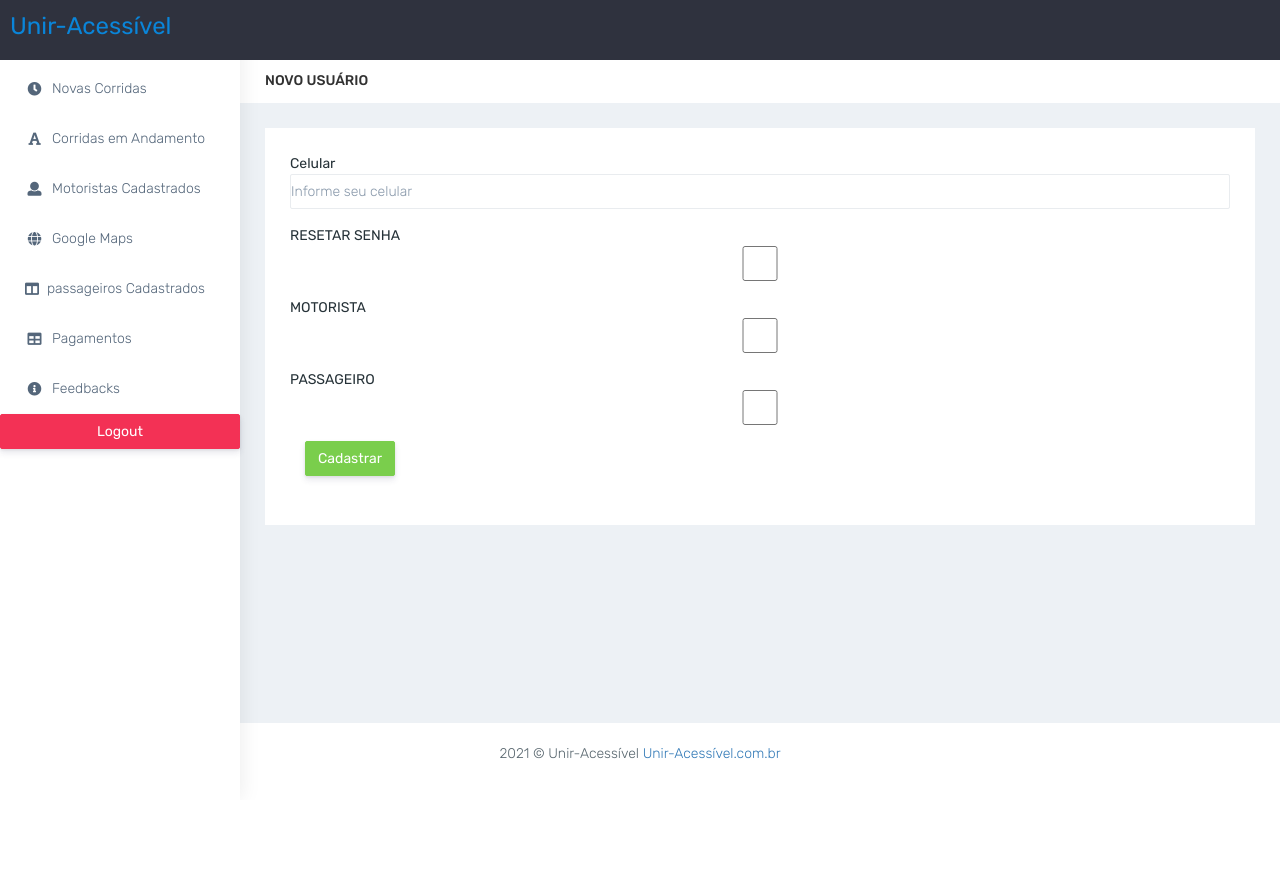
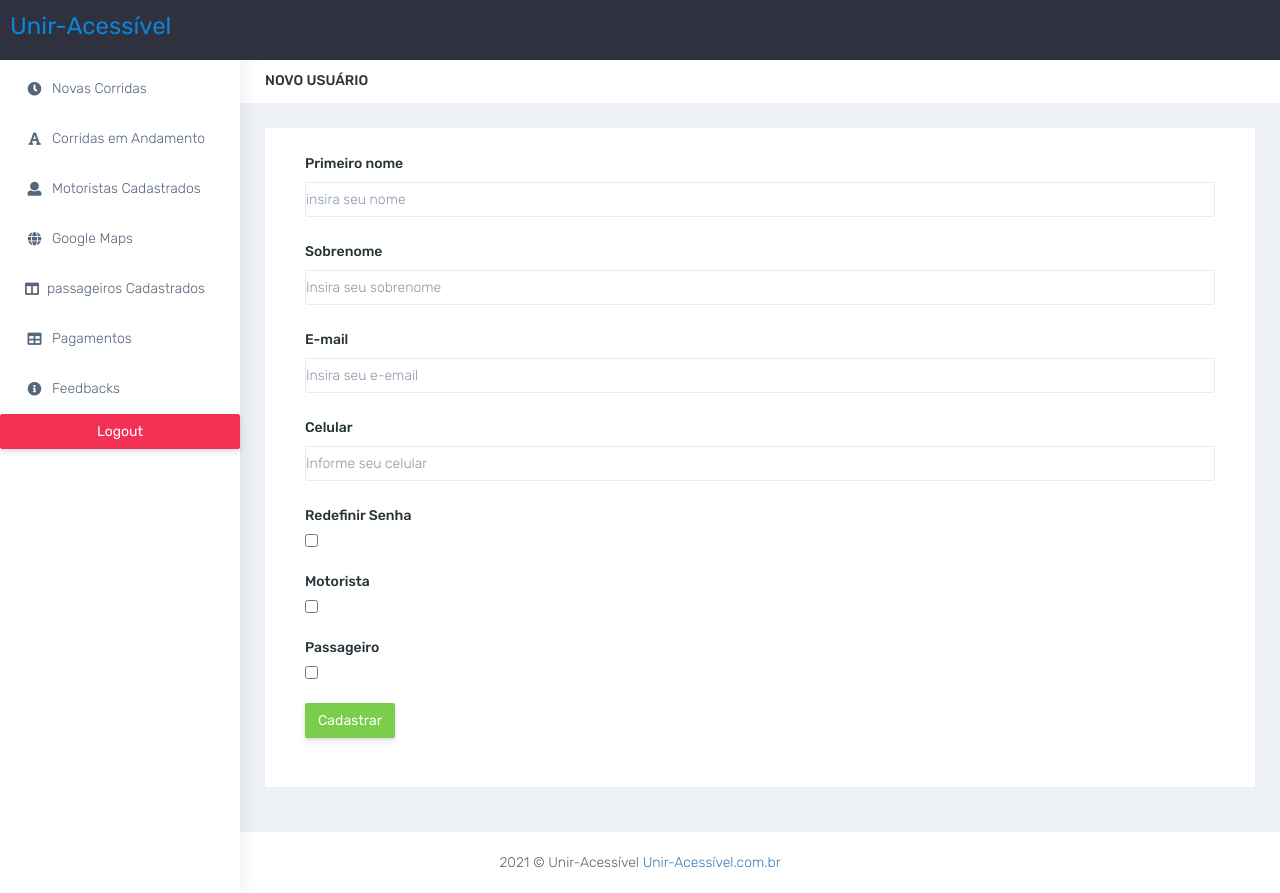
Before and after one commit to ailvaanderson13/unir-dev, a Django app: page /user/new/user/ in a window 1280 px wide. Before the commit the page ends 759 px from the top, so only its background shows below. Run offline with Django 3.2, Linux system fonts and the light colour scheme; a user stored in the database is signed in; parts of the project's set-up code (start-up, migrations or seed data) failed here and were passed over; some libraries are stand-ins or nearby versions.

Commit message:
cadastro de Usuários

```diff
--- a/apps/user/forms.py
+++ b/apps/user/forms.py
@@ -3,6 +3,33 @@ from .models import User
 
 
 class UserForm(forms.ModelForm):
+    first_name = forms.CharField(
+        label='Primeiro nome',
+        widget=forms.TextInput(
+            attrs={
+                'class': 'form-control', 'placeholder': 'insira seu nome'
+            }
+        )
+    )
+
+    last_name = forms.CharField(
+        label='Sobrenome',
+        widget=forms.TextInput(
+            attrs={
+                'class': 'form-control', 'placeholder': 'Insira seu sobrenome'
+            }
+        )
+    )
+
+    email = forms.CharField(
+        label='E-mail',
+        widget=forms.TextInput(
+            attrs={
+                'class': 'form-control', 'placeholder': 'Insira seu e-email'
+            }
+        )
+    )
+
     celular = forms.CharField(
         required=True,
         label='Celular',
@@ -21,6 +48,33 @@ class UserForm(forms.ModelForm):
 
 
 class UserAdminForm(forms.ModelForm):
+    first_name = forms.CharField(
+        label='Primeiro nome',
+        widget=forms.TextInput(
+            attrs={
+                'class': 'form-control', 'placeholder': 'insira seu nome'
+            }
+        )
+    )
+
+    last_name = forms.CharField(
+        label='Sobrenome',
+        widget=forms.TextInput(
+            attrs={
+                'class': 'form-control', 'placeholder': 'Insira seu sobrenome'
+            }
+        )
+    )
+
+    email = forms.CharField(
+        label='E-mail',
+        widget=forms.TextInput(
+            attrs={
+                'class': 'form-control', 'placeholder': 'Insira seu e-email'
+            }
+        )
+    )
+
     celular = forms.CharField(
         required=False,
         label='Celular',
@@ -33,30 +87,30 @@ class UserAdminForm(forms.ModelForm):
 
     reset_password = forms.BooleanField(
         required=False,
-        label='RESETAR SENHA',
+        label='Redefinir Senha',
         widget=forms.CheckboxInput(
             attrs={
-                'class': 'form-control',
+                'class': 'form-check'
             }
         )
     )
 
     motorista = forms.BooleanField(
         required=False,
-        label='MOTORISTA',
+        label='Motorista',
         widget=forms.CheckboxInput(
             attrs={
-                'class': 'form-control'
+                'class': 'form-check'
             }
         )
     )
 
     passageiro = forms.BooleanField(
         required=False,
-        label='PASSAGEIRO',
+        label='Passageiro',
         widget=forms.CheckboxInput(
             attrs={
-                'class': 'form-control'
+                'class': 'form-check'
             }
         )
     )
--- a/apps/user/models.py
+++ b/apps/user/models.py
@@ -4,7 +4,7 @@ from django.contrib.auth.models import AbstractUser
 
 class User(AbstractUser):
     celular = models.CharField(max_length=11, blank=True, null=True)
-    reset_password = models.BooleanField(default=True)
+    reset_password = models.BooleanField(default=False)
     motorista = models.BooleanField(default=False)
     passageiro = models.BooleanField(default=False)
     is_active = models.BooleanField(default=True)
--- a/apps/user/templates/cadastro_usuario.html
+++ b/apps/user/templates/cadastro_usuario.html
@@ -1,15 +1,13 @@
 {% extends 'base/base.html' %}
 {% load static %}
 {% block content %}
-    <form class="form-horizontal">
+    <form class="form-horizontal" method="POST">
         {% csrf_token %}
         {% for c in form %}
-            <div class="form-group">
-                <div class="row">
-                    <div class="col">
-                        {{ c.label }}
+            <div class="form-group mb-4">
+                <div class="col">
+                    <label class="col-md-12 p-0">{{ c.label }}</label>
                         {{ c }}
-                    </div>
                 </div>
             </div>
         {% endfor %}
--- a/apps/user/views.py
+++ b/apps/user/views.py
@@ -10,7 +10,12 @@ def new_user(request):
         form = forms.UserForm(request.POST) if not request.user.is_superuser else forms.UserAdminForm(request.POST)
         try:
             if form.is_valid():
-                form.save()
+                new_user = form.save(commit=False)
+                new_user.username = new_user.email
+                password = new_user.celular
+                new_user.set_password(password)
+                new_user.save()
+                # new_user.user = new_user.email
         except Exception as error:
             print(error)
 
```
Also changed, not shown: apps/user/migrations/0003_auto_20210225_2004.py (added), db.sqlite3.
